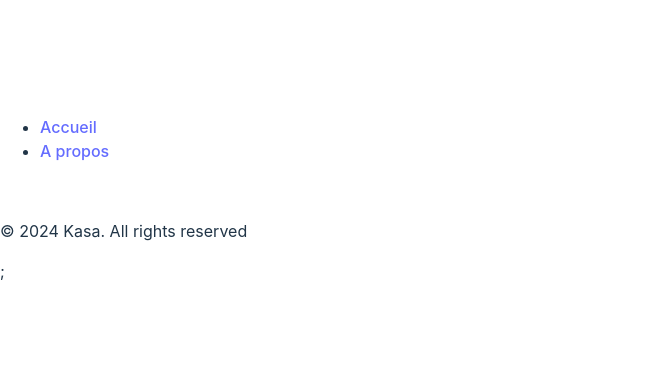
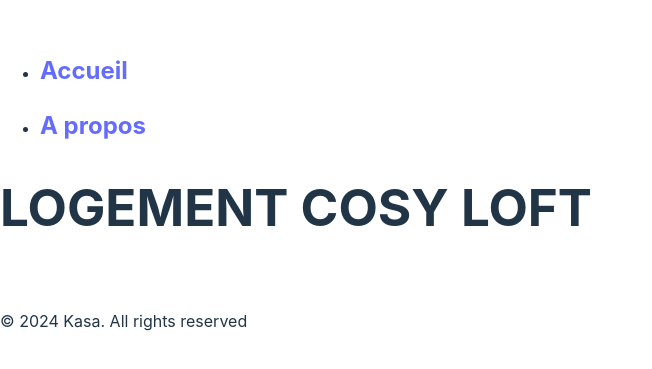
Before and after one commit to xpatk/Kasa, a React (Vite) app: page /logement in a window 1280 px wide. Shown: the part 221-590 px from the top of the page, without its empty margins (0-652 px from the left). Built offline with nearby package versions, Linux system fonts and the light colour scheme.

Commit message:
added router and routes to main pages

```diff
--- a/src/App.jsx
+++ b/src/App.jsx
@@ -1,12 +1,9 @@
-import Header from "./components/Header.jsx";
-import Footer from "./components/Footer.jsx";
-
 function App() {
   return (
-    <>
-      <Header />
-      <Footer />;
-    </>
+    <div>
+      {" "}
+      <h1> Test </h1>
+    </div>
   );
 }
 
--- a/src/components/Header.jsx
+++ b/src/components/Header.jsx
@@ -1,3 +1,5 @@
+import { Link } from "react-router-dom";
+
 function Header() {
   return (
     <header>
@@ -5,10 +7,15 @@ function Header() {
       <nav>
         <ul>
           <li>
-            <a href="#">Accueil</a>
+            <Link to="/">
+              <h2>Accueil</h2>
+            </Link>
           </li>
+
           <li>
-            <a href="#">A propos</a>
+            <Link to="apropos">
+              <h2>A propos</h2>
+            </Link>
           </li>
         </ul>
       </nav>
--- a/src/components/Layout.jsx
+++ b/src/components/Layout.jsx
@@ -0,0 +1,15 @@
+import { Outlet } from "react-router-dom";
+import Header from "./Header";
+import Footer from "./Footer";
+
+function Layout() {
+  return (
+    <>
+      <Header />
+      <Outlet />
+      <Footer />
+    </>
+  );
+}
+
+export default Layout;
--- a/src/main.jsx
+++ b/src/main.jsx
@@ -1,10 +1,29 @@
 import React from "react";
 import ReactDOM from "react-dom/client";
-import App from "./App.jsx";
 import "./style/index.css";
+import {
+  createBrowserRouter,
+  createRoutesFromElements,
+  Route,
+  RouterProvider,
+} from "react-router-dom";
+import Layout from "./components/Layout.jsx";
+import Home from "./pages/Home.jsx";
+import Apropos from "./pages/Apropos.jsx";
+import Logement from "./pages/Logement.jsx";
+
+const router = createBrowserRouter(
+  createRoutesFromElements(
+    <Route path="/" element={<Layout />}>
+      <Route path="" element={<Home />} />
+      <Route path="apropos" element={<Apropos />} />
+      <Route path="logement" element={<Logement />} />
+    </Route>
+  )
+);
 
 ReactDOM.createRoot(document.getElementById("root")).render(
   <React.StrictMode>
-    <App />
+    <RouterProvider router={router} />
   </React.StrictMode>
 );
--- /dev/null
+++ b/src/pages/Apropos.jsx
@@ -0,0 +1,9 @@
+function Apropos() {
+  return (
+    <div>
+      <h1>A propos</h1>
+    </div>
+  );
+}
+
+export default Apropos;
--- a/src/pages/Home.jsx
+++ b/src/pages/Home.jsx
@@ -0,0 +1,9 @@
+function Home() {
+  return (
+    <div>
+      <h1>HOME</h1>
+    </div>
+  );
+}
+
+export default Home;
--- /dev/null
+++ b/src/pages/Logement.jsx
@@ -0,0 +1,9 @@
+function Logement() {
+  return (
+    <div>
+      <h1>LOGEMENT COSY LOFT</h1>
+    </div>
+  );
+}
+
+export default Logement;
```
